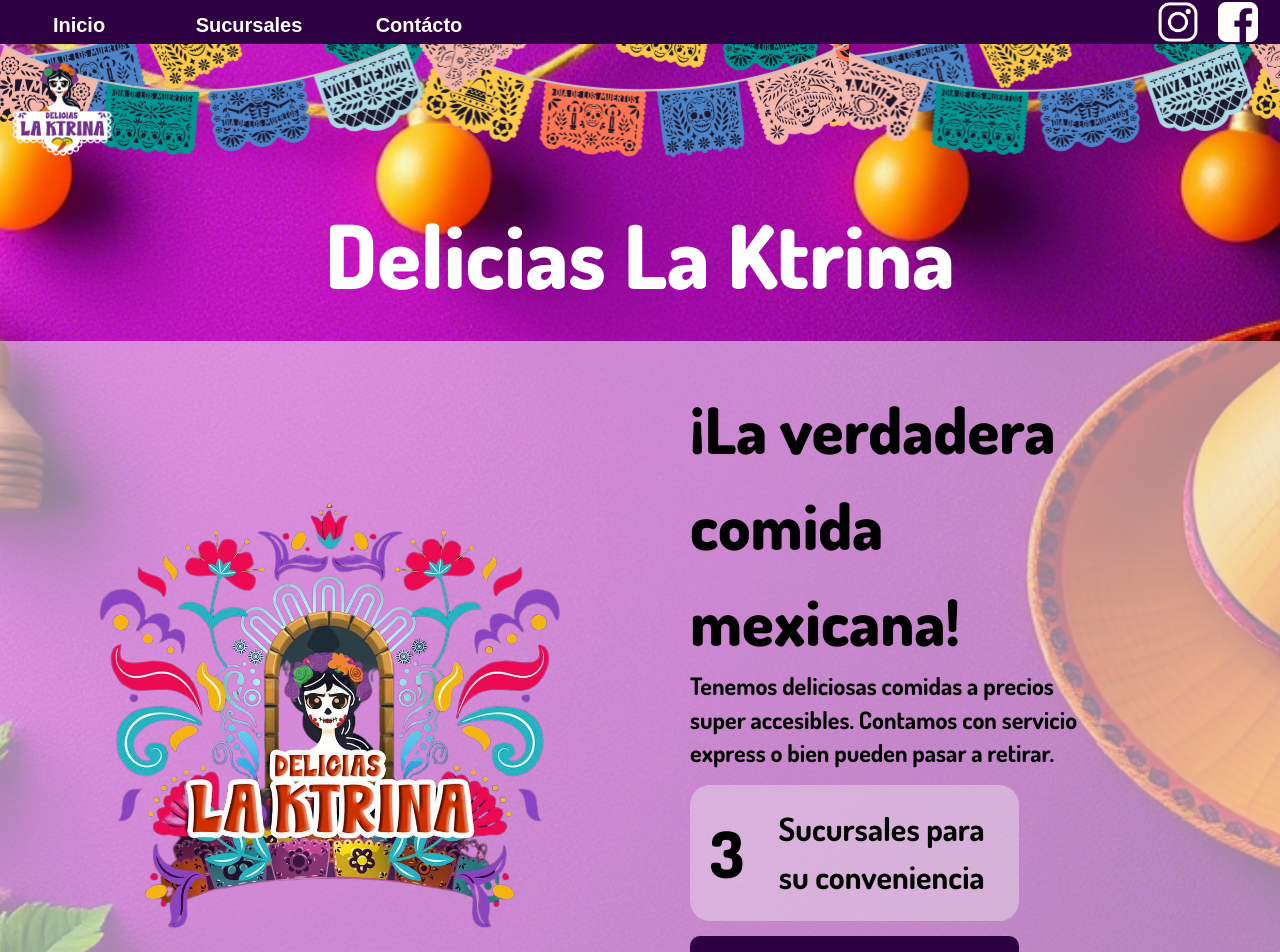
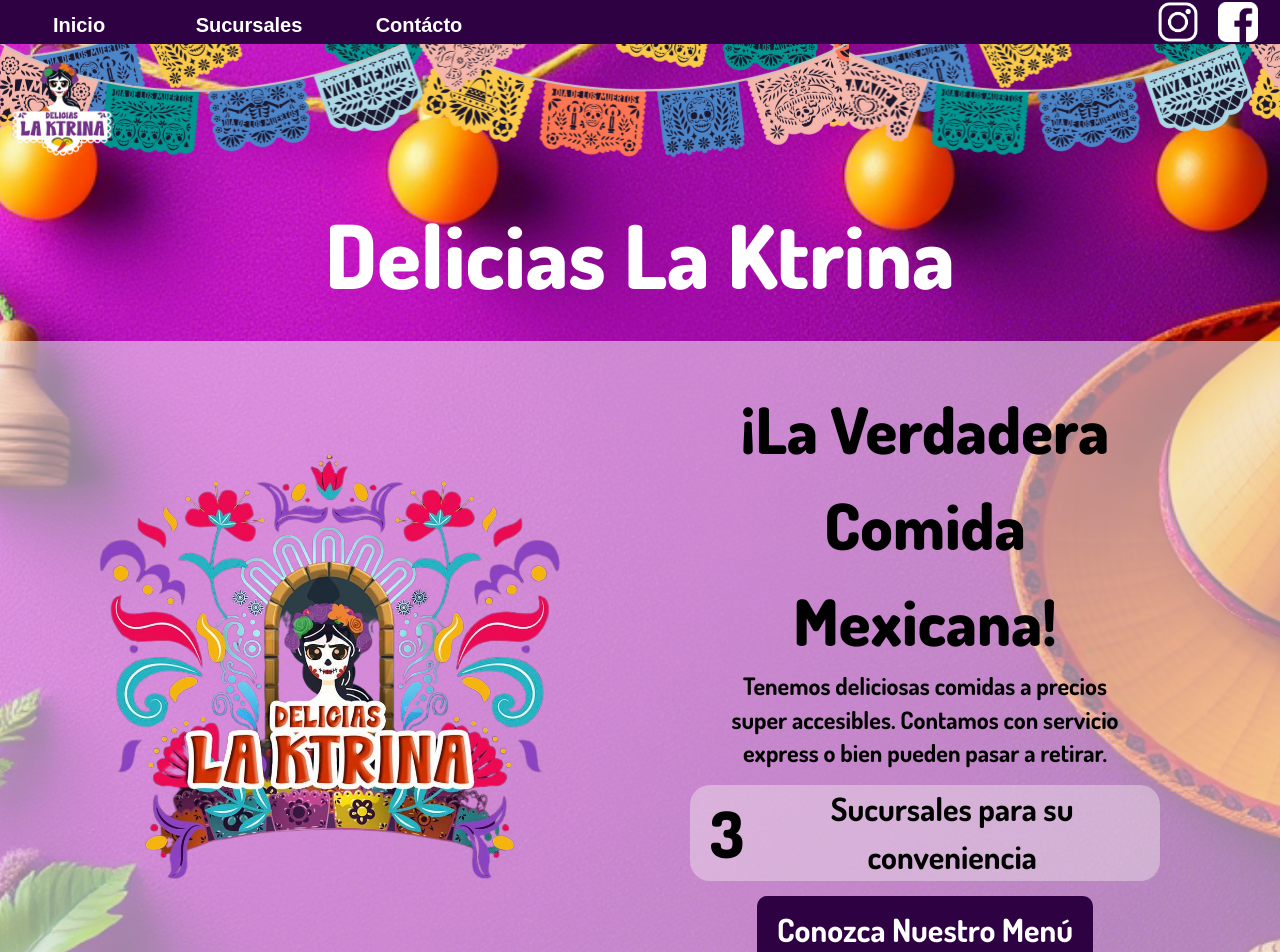
Before and after one commit to lfdomc/RestauranteMachote, a React (Vite) app: page / in a window 1280 px wide. Shown: the top 952 px of the page. Built offline with nearby package versions, Linux system fonts and the light colour scheme.

Commit message:
commit10

```diff
--- a/src/components/BetterBanner/BetterBanner.tsx
+++ b/src/components/BetterBanner/BetterBanner.tsx
@@ -19,18 +19,33 @@ const MainSection = styled.section<{ $bgmain: string, $flexdirection: string, $b
     }
 `;
 
-const SectionA = styled.section`
+const imagenUp = "/image/ktrina/ktrina2.png";
+
+const SectionA = styled.section<{ $imgflexdirection?: string }>`
+    position: relative;
     display: flex;
     justify-content: center;
     align-items: center;
     width: 50%;
     padding-top: 10px;
 
+
     img {
         max-width: 80%;
         height: auto;
-        border-radius: 190px;
-        padding-bottom: 10px;
+        border-radius: 80px;
+        padding-bottom: 20px;
+    }
+
+    .imagenUp {
+        display: ${(props) => props.$imgflexdirection};
+        position: absolute;
+        top: 45%;
+        left: 50%;
+        transform: translate(-50%, -50%);
+        width: 100%;
+        height:auto;
+        max-width: 700px;
     }
 
     @media (max-width: 768px) {
@@ -39,21 +54,16 @@ const SectionA = styled.section`
             max-width: 90%;
         }
     }
-
-    &:hover {
-        transform: scale(1.02);
-        filter: drop-shadow(0px 4px 8px rgba(0, 0, 0, 0.3));
-    }
 `;
 
 const SectionB = styled.section`
     width: 50%;
     display: flex;
     flex-direction: column;
-    align-items: flex-start;
-    justify-content: flex-start;
+    align-items: center;
+    justify-content: center;
     font-family: "Dosis", sans-serif;
-    text-align: start;
+    text-align: center;
     padding: 20px 100px 20px 50px;
 
     h1 {
@@ -82,21 +92,27 @@ const SectionC = styled.button`
     flex-direction: row;
     align-items: center;
     gap: 20px;
-    background-color: #f3edf368;
-    width: 70%;
+    background-color: #f3eded68;
+
     border-radius: 20px;
-    padding: 20px;
+    padding-left: 20px;
+    padding-right: 20px;
     margin-top: 15px;
-    text-align: center; /* Justifica el texto */
+    text-align: center;
+
 
     h1 {
         font-size: clamp(2.5rem, 5vw, 4rem);
         font-weight: 900;
+        text-align: center;
     }
 
     h3 {
         font-size: clamp(1.2rem, 3vw, 2rem);
         font-weight: 700;
+        text-align: center;
+        padding-left: 15px;
+        padding-right: 15px;
     }
 
     @media (max-width: 768px) {
@@ -111,11 +127,12 @@ const SectionC = styled.button`
 
 const SectionD = styled.section`
     display: flex;
-    flex-direction: column;
+    flex-direction: row;
+    flex-wrap: wrap;
     align-items: center;
     justify-content: center;
-    width: 70%;
-    text-align: center;
+    gap: 20px;
+    width: 100%;
 
     @media (max-width: 768px) {
         width: 100%;
@@ -150,11 +167,11 @@ const Button = styled.button<{ $btColor: string, $fbtColor: string, $hbtColor: s
     }
 
     @media (max-width: 768px) {
-        width: 100%;
+        width: 20%;
     }
 `;
 
-const Button2 = styled(Button)<{ $bt2display: string }>`
+const Button2 = styled(Button) <{ $bt2display: string }>`
     display: ${(props) => props.$bt2display};
 `;
 
@@ -181,6 +198,7 @@ interface BannerProps {
     textbutton2: string;
     hbt2Color: string;
     bt2onClick?: () => void;
+    imgflexdirection?: string;
 }
 
 const BetterBanner: React.FC<BannerProps> = ({
@@ -198,7 +216,7 @@ const BetterBanner: React.FC<BannerProps> = ({
     btimage = "",
     bgimage = "",
     btonClick,
-    imonClick,
+
     btimage2 = "",
     bt2display,
     bt2Color,
@@ -206,11 +224,13 @@ const BetterBanner: React.FC<BannerProps> = ({
     textbutton2,
     hbt2Color,
     bt2onClick,
+    imgflexdirection,
 }) => {
     return (
         <MainSection $bgmain={bgmain} $flexdirection={flexdirection} $bgimage={bgimage}>
-            <SectionA>
-                <img src={image} alt="Imagen" onClick={imonClick} />
+            <SectionA $imgflexdirection={imgflexdirection}>
+                <img className="imagenUp" src={imagenUp} alt="Imagen Up" />
+                <img src={image} alt="Imagen" />
             </SectionA>
             <SectionB>
                 <h1>{title}</h1>
@@ -222,7 +242,11 @@ const BetterBanner: React.FC<BannerProps> = ({
                     </SectionC>
                 </Link>
                 <SectionD>
-                    <Button $btColor={btColor} $hbtColor={hbtColor} $fbtColor={fbtColor} onClick={btonClick}>
+                    <Button
+                        $btColor={btColor}
+                        $hbtColor={hbtColor}
+                        $fbtColor={fbtColor}
+                        onClick={btonClick}>
                         {btimage && <img src={btimage} alt="boton" />}
                         {textbutton}
                     </Button>
--- a/src/pages/Home.tsx
+++ b/src/pages/Home.tsx
@@ -27,13 +27,14 @@ const Home = () => {
       <BetterBanner
         //MainProps
         flexdirection="row"
+        imgflexdirection="none"
         bgmain=" #f0e8f390"
         bgimage=""
         //Imagen Props
         image="/image/ktrina/ktrina1.png"
         //imonClick={() => window.location.href = "https://wa.me/50670453129"}
         //Titulo Props
-        title="¡La verdadera comida mexicana!"
+        title="¡La Verdadera Comida Mexicana!"
         text="Tenemos deliciosas comidas a precios super accesibles. Contamos con servicio express o bien pueden pasar a retirar."
         //Texto Props
         text2="3"
--- a/src/pages/Sucursales.tsx
+++ b/src/pages/Sucursales.tsx
@@ -9,6 +9,7 @@ const Servicios = () => {
       <BetterBanner
         //MainProps
         flexdirection="row-reverse"
+        imgflexdirection="display"
         bgmain=" #c57f4d9f"
         bgimage=""
         //Imagen Props
@@ -41,6 +42,7 @@ const Servicios = () => {
 <BetterBanner
         //MainProps
         flexdirection="row"
+        imgflexdirection="display"
         bgmain=" #43be76cb"
         bgimage=""
         //Imagen Props
@@ -73,6 +75,7 @@ const Servicios = () => {
         <BetterBanner
         //MainProps
         flexdirection="row-reverse"
+        imgflexdirection="display"
         bgmain=" #4090c6b8"
         bgimage=""
         //Imagen Props
```
Also changed, not shown: public/image/ktrina/ktrina2.png (added). Lines whose indentation alone changed are shown as unchanged.
